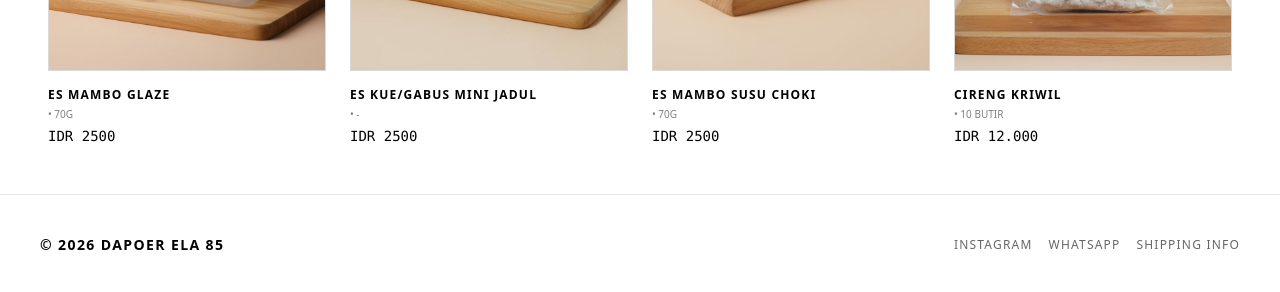
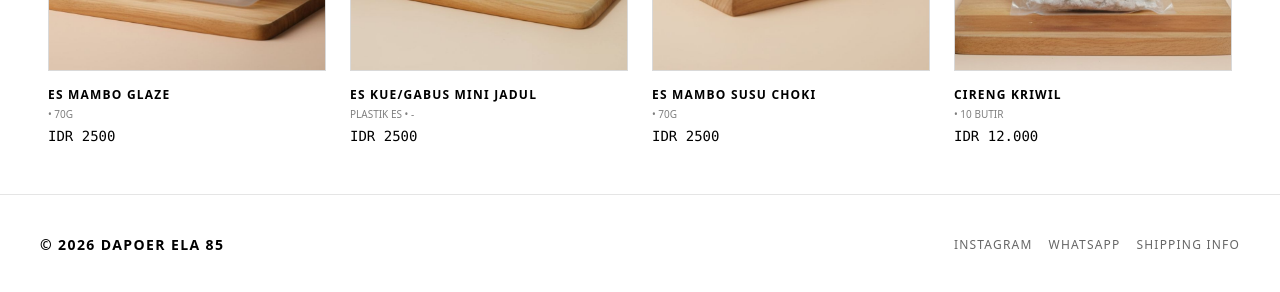
Before and after one commit to dapoerela85/dapoerela85.github.io, a Jekyll site: the page built from _category/frozen.md, in a window 1280 px wide. Shown: the part 1076-1368 px from the top of the page. Built offline with Jekyll 4.4.1, drawn with Linux system fonts in a browser that asks for light colours; nearby versions of some CDN libraries.

Commit message:
Update 2026-04-07-es-kueh.md

```diff
--- a/_posts/2026-04-07-es-kueh.md
+++ b/_posts/2026-04-07-es-kueh.md
@@ -5,6 +5,8 @@ title: "Es Kue/Gabus Mini Jadul"
 price: "2500"
 category: [frozen]
 weight: "-"
+in_stock: false
+packaging: Plastik Es
 img: "/assets/products/es-kueh.jpg"
 ---
 Es kue mini gabus atau kue jadul.
```
